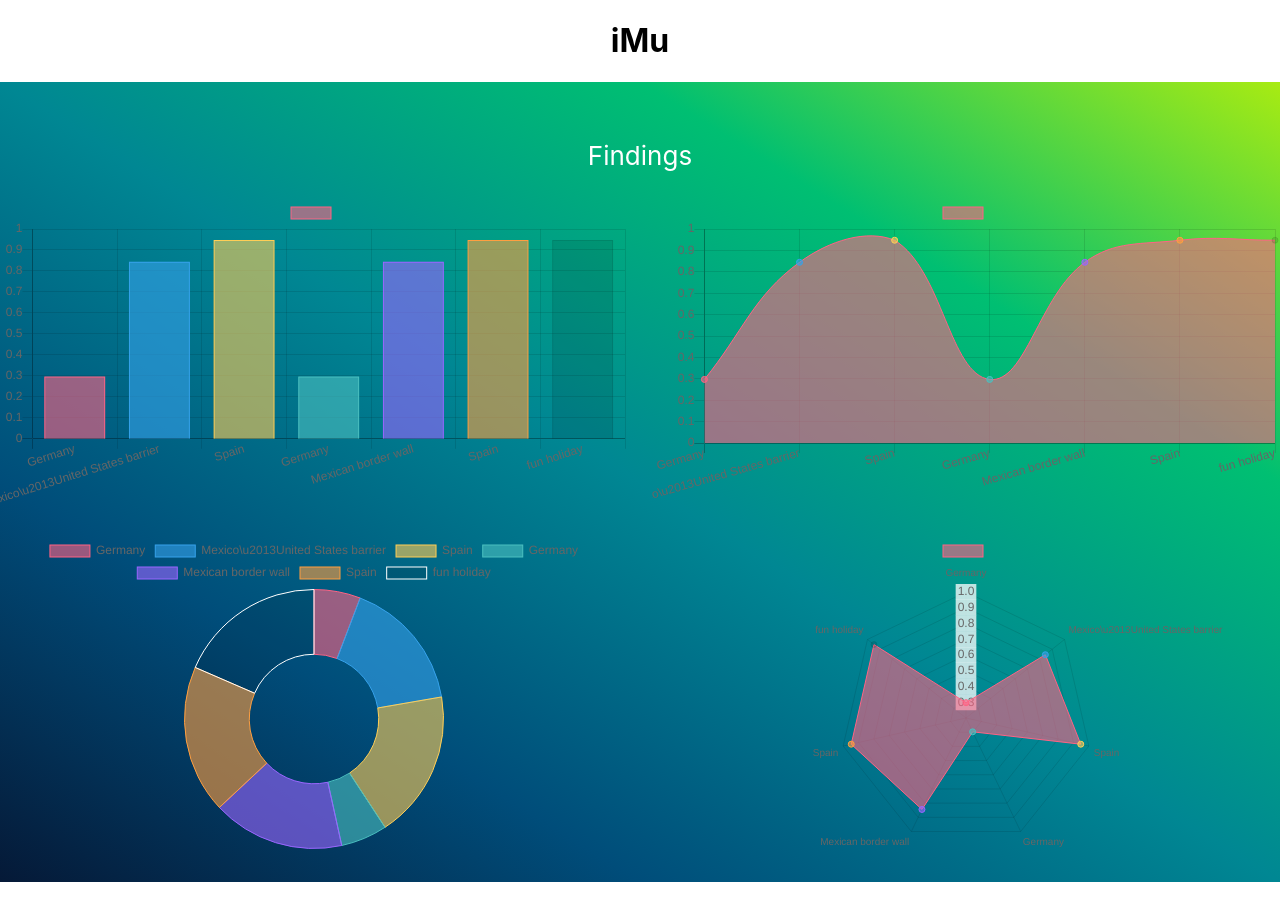
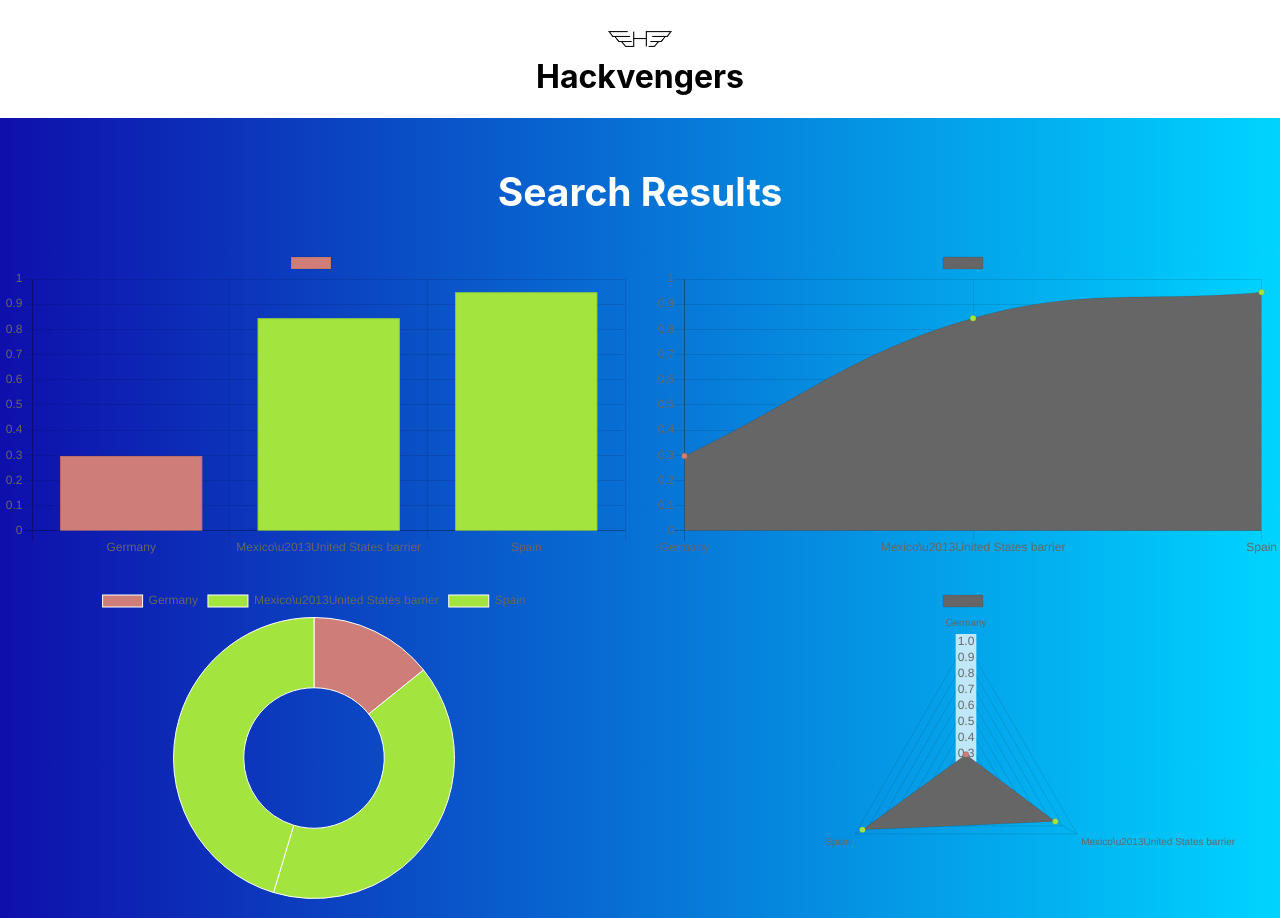
Before and after one commit to VinceMu/CseHack, a React (Create React App) app in the folder web/hack-app/: page /result in a window 1280 px wide. Before the commit the page ends 882 px from the top, so only its background shows below. Built offline with nearby package versions, Linux system fonts and the light colour scheme.

Commit message:
frontend advancements:

```diff
--- a/web/hack-app/src/components/App/App.css
+++ b/web/hack-app/src/components/App/App.css
@@ -9,7 +9,9 @@
 }
 
 .App-header {
-  background-image: linear-gradient(to right top, #051937, #004d7a, #008793, #00bf72, #a8eb12);  min-height: 100vh;
+  /* background-image: linear-gradient(to right top, #051937, #004d7a, #008793, #00bf72, #a8eb12);  min-height: 100vh; */
+  background: rgb(2,0,36);
+  background: linear-gradient(90deg, rgba(2,0,36,1) 0%, rgba(15,15,171,1) 0%, rgba(0,212,255,1) 100%); min-height: 100vh;
   display: flex;
   flex-direction: column;
   align-items: center;
@@ -39,5 +41,6 @@
   display: block;
   margin-left: auto;
   margin-right: auto;
-  width: 60%;
+  width: 5%;
+  padding: 10px;
 }
--- a/web/hack-app/src/components/App/App.js
+++ b/web/hack-app/src/components/App/App.js
@@ -3,10 +3,16 @@ import './App.css';
 import SearchBar from '../Search'
 import ResultsPage from "../Results/ResultsPage"
 import { BrowserRouter as Router ,Route,Switch} from 'react-router-dom'
+import logo from './logo.png'
+
 function App() {
   return (
     <div className="App">
-      <h1>iMu</h1>
+
+      <h1>
+      <img className="image" src={logo} />
+        Hackvengers
+      </h1>
       <header className="App-header">
         <Router>
         <Switch>
--- a/web/hack-app/src/components/Results/ResultsPage.js
+++ b/web/hack-app/src/components/Results/ResultsPage.js
@@ -10,10 +10,10 @@ import Grid from '@material-ui/core/Grid';
 
 var Chart = require("chart.js");
 const Print = (props) => (
-    <p>
+    <h2>
         {props.message}
         {/* access message property of props */}
-    </p>
+    </h2>
 )
 
 // var CanvasJSReact = require('../../../src/canvasjs.react');
@@ -34,9 +34,10 @@ const useStyles = makeStyles(theme => ({
 export default class ResultsPage extends Component {
 
     constructor(props) {
+        console.log(props);
         super(props);
         this.state = {
-            charData: {
+            entityData: {
                 labels:[],
                 //labels: ['Germany', 'Spain', 'Mexico'],
                 datasets: [
@@ -44,23 +45,21 @@ export default class ResultsPage extends Component {
                         // label: "Sentiment",
                         // data: ['0.2973507046699524','0.8444602489471436','0.9474703073501587']
                         label:[],
-                        backgroundColor:[
-                            //'rgba(255, 99, 132, 0.2)',
-                            'rgba(255, 99, 132, 0.6)',
-                            'rgba(54, 162, 235, 0.6)',
-                            'rgba(255, 206, 86, 0.6)',
-                            'rgba(75, 192, 192, 0.6)',
-                            'rgba(153, 102, 255, 0.6)',
-                            'rgba(255, 159, 64, 0.6)'
-                        ],
-                        borderColor: [
-                            'rgba(255, 99, 132, 1)',
-                            'rgba(54, 162, 235, 1)',
-                            'rgba(255, 206, 86, 1)',
-                            'rgba(75, 192, 192, 1)',
-                            'rgba(153, 102, 255, 1)',
-                            'rgba(255, 159, 64, 1)'
-                        ],
+                        backgroundColor:[],
+                        borderWidth: 1,
+                        data:[]
+                    }
+                ],
+            },
+            phraseData: {
+                labels:[],
+                //labels: ['Germany', 'Spain', 'Mexico'],
+                datasets: [
+                    {
+                        // label: "Sentiment",
+                        // data: ['0.2973507046699524','0.8444602489471436','0.9474703073501587']
+                        label:[],
+                        backgroundColor:[],
                         borderWidth: 1,
                         data:[]
                     }
@@ -110,33 +109,85 @@ export default class ResultsPage extends Component {
             }
         }
 
+        var colourGen = function () {
+            this.at = 0;
+            this.colors = [
+                "#63b598", "#ce7d78", "#ea9e70", "#a48a9e", "#c6e1e8", "#648177" ,"#0d5ac1" ,
+                "#f205e6" ,"#1c0365" ,"#14a9ad" ,"#4ca2f9" ,"#a4e43f" ,"#d298e2" ,"#6119d0",
+                "#d2737d" ,"#c0a43c" ,"#f2510e" ,"#651be6" ,"#79806e" ,"#61da5e" ,"#cd2f00" ,
+                "#9348af" ,"#01ac53" ,"#c5a4fb" ,"#996635","#b11573" ,"#4bb473" ,"#75d89e" ,
+                "#2f3f94" ,"#2f7b99" ,"#da967d" ,"#34891f" ,"#b0d87b" ,"#ca4751" ,"#7e50a8" ,
+                "#c4d647" ,"#e0eeb8" ,"#11dec1" ,"#289812" ,"#566ca0" ,"#ffdbe1" ,"#2f1179" ,
+                "#935b6d" ,"#916988" ,"#513d98" ,"#aead3a", "#9e6d71", "#4b5bdc", "#0cd36d",
+                "#250662", "#cb5bea", "#228916", "#ac3e1b", "#df514a", "#539397", "#880977",
+                "#f697c1", "#ba96ce", "#679c9d", "#c6c42c", "#5d2c52", "#48b41b", "#e1cf3b",
+                "#5be4f0", "#57c4d8", "#a4d17a", "#225b8", "#be608b", "#96b00c", "#088baf",
+                "#f158bf", "#e145ba", "#ee91e3", "#05d371", "#5426e0", "#4834d0", "#802234",
+                "#6749e8", "#0971f0", "#8fb413", "#b2b4f0", "#c3c89d", "#c9a941", "#41d158",
+                "#fb21a3", "#51aed9", "#5bb32d", "#807fb", "#21538e", "#89d534", "#d36647",
+                "#7fb411", "#0023b8", "#3b8c2a", "#986b53", "#f50422", "#983f7a", "#ea24a3",
+                "#79352c", "#521250", "#c79ed2", "#d6dd92", "#e33e52", "#b2be57", "#fa06ec",
+                "#1bb699", "#6b2e5f", "#64820f", "#1c271", "#21538e", "#89d534", "#d36647",
+                "#7fb411", "#0023b8", "#3b8c2a", "#986b53", "#f50422", "#983f7a", "#ea24a3",
+                "#79352c", "#521250", "#c79ed2", "#d6dd92", "#e33e52", "#b2be57", "#fa06ec",
+                "#1bb699", "#6b2e5f", "#64820f", "#1c271", "#9cb64a", "#996c48", "#9ab9b7",
+                "#06e052", "#e3a481", "#0eb621", "#fc458e", "#b2db15", "#aa226d", "#792ed8",
+                "#73872a", "#520d3a", "#cefcb8", "#a5b3d9", "#7d1d85", "#c4fd57", "#f1ae16",
+                "#8fe22a", "#ef6e3c", "#243eeb", "#1dc18", "#dd93fd", "#3f8473", "#e7dbce",
+                "#421f79", "#7a3d93", "#635f6d", "#93f2d7", "#9b5c2a", "#15b9ee", "#0f5997",
+                "#409188", "#911e20", "#1350ce", "#10e5b1", "#fff4d7", "#cb2582", "#ce00be",
+                "#32d5d6", "#17232", "#608572", "#c79bc2", "#00f87c", "#77772a", "#6995ba",
+                "#fc6b57", "#f07815", "#8fd883", "#060e27", "#96e591", "#21d52e", "#d00043",
+                "#b47162", "#1ec227", "#4f0f6f", "#1d1d58", "#947002", "#bde052", "#e08c56",
+                "#28fcfd", "#bb09b", "#36486a", "#d02e29", "#1ae6db", "#3e464c", "#a84a8f",
+                "#911e7e", "#3f16d9", "#0f525f", "#ac7c0a", "#b4c086", "#c9d730", "#30cc49",
+                "#3d6751", "#fb4c03", "#640fc1", "#62c03e", "#d3493a", "#88aa0b", "#406df9",
+                "#615af0", "#4be47", "#2a3434", "#4a543f", "#79bca0", "#a8b8d4", "#00efd4",
+                "#7ad236", "#7260d8", "#1deaa7", "#06f43a", "#823c59", "#e3d94c", "#dc1c06",
+                "#f53b2a", "#b46238", "#2dfff6", "#a82b89", "#1a8011", "#436a9f", "#1a806a",
+                "#4cf09d", "#c188a2", "#67eb4b", "#b308d3", "#fc7e41", "#af3101", "#ff065",
+                "#71b1f4", "#a2f8a5", "#e23dd0", "#d3486d", "#00f7f9", "#474893", "#3cec35",
+                "#1c65cb", "#5d1d0c", "#2d7d2a", "#ff3420", "#5cdd87", "#a259a4", "#e4ac44",
+                "#1bede6", "#8798a4", "#d7790f", "#b2c24f", "#de73c2", "#d70a9c", "#25b67",
+                "#88e9b8", "#c2b0e2", "#86e98f", "#ae90e2", "#1a806b", "#436a9e", "#0ec0ff",
+                "#f812b3", "#b17fc9", "#8d6c2f", "#d3277a", "#2ca1ae", "#9685eb", "#8a96c6",
+                "#dba2e6", "#76fc1b", "#608fa4", "#20f6ba", "#07d7f6", "#dce77a", "#77ecca"]
+
+            this.nextColour = function() {
+                this.at += Math.round(Math.random()*10);
+                return this.colors[this.at%this.colors.length];
+            }
+        }
+
         if (data.entity) {
+            var ent_col_generator = new colourGen();
             for (let ent in data.entity) {
                 if (ent) {
-                    this.state.charData.labels.push(ent);//setstate
-                    this.state.charData.datasets[0].data.push(data.entity[ent].avg_sentiment);
-                    //this.state.charData.datasets[0].backGroundColour.push(col_generator.nextColour());
+                    this.state.entityData.labels.push(ent);//setstate
+                    this.state.entityData.datasets[0].data.push(data.entity[ent].avg_sentiment);
+                    this.state.entityData.datasets[0].backgroundColor.push(ent_col_generator.nextColour());
                 }
             }
-            for (let ent in data.key_phrases) {
-                if (ent) {
-                    this.state.charData.labels.push(ent);
-                    this.state.charData.datasets[0].data.push(data.key_phrases[ent].avg_sentiment);
-                    //this.state.charData.datasets[0].backGroundColour.push(col_generator.nextColour());
+            var phrase_col_generator = new colourGen();
+            for (let phrase in data.key_phrases) {
+                if (phrase) {
+                    this.state.phraseData.labels.push(phrase);
+                    this.state.phraseData.datasets[0].data.push(data.key_phrases[phrase].avg_sentiment);
+                    //this.state.phraseData.datasets[0].backgroundColor.push(phrase_col_generator.nextColour());
                 }
             }
         }
+        console.log(this.state);
 
         return (
             <div>
 
-            <Print message="Findings"/>
+            <Print message="Search Results"/>
             <Grid container spacing={3}>
                 <Grid container justify="center" item xs={6}>
 
                     <Bar
-                        data={this.state.charData}
-                        //options = {this.state.dataSet}
+                        data={this.state.entityData}
                         width={800}
                         height={400}
                         options={{ maintainAspectRatio: true }}
@@ -147,8 +198,7 @@ export default class ResultsPage extends Component {
                 <Grid container justify="center" item xs={6}>
 
                     <Line
-                        data={this.state.charData}
-                        //options = {this.state.dataSet}
+                        data={this.state.entityData}
                         width={800}
                         height={400}
                         options={{ maintainAspectRatio: true }}
@@ -158,8 +208,7 @@ export default class ResultsPage extends Component {
                 </Grid>
                 <Grid container justify="center" item xs={6}>
                     <Doughnut
-                        data={this.state.charData}
-                        //options = {this.state.dataSet}
+                        data={this.state.entityData}
                         width={800}
                         height={400}
                         options={{ maintainAspectRatio: true }}
@@ -168,8 +217,7 @@ export default class ResultsPage extends Component {
                 </Grid>
                 <Grid container justify="center" item xs={6}>
                     <Radar
-                        data={this.state.charData}
-                        //options = {this.state.dataSet}
+                        data={this.state.entityData}
                         width={800}
                         height={400}
                         options={{ maintainAspectRatio: true }}
@@ -180,12 +228,6 @@ export default class ResultsPage extends Component {
             </Grid>
             </div>
 
-
-
-
         )
-
-
     }
-
 }
--- a/web/hack-app/src/components/Search/index.js
+++ b/web/hack-app/src/components/Search/index.js
@@ -14,10 +14,10 @@ const config = {
 };
 
 const Print = (props) => (
-    <p>
+    <h2>
         {props.message}
         {/* access message property of props */}
-    </p>
+    </h2>
 )
 
 const BootstrapButton = withStyles({
@@ -97,7 +97,7 @@ class SearchBar extends Component {
     console.log(this.state)
     return (
         <div className='searchbar-container'>
-            <Print message="Explore" />
+            <Print message="Give power to the people." />
             {/* <img
                 className="App-logo"
                 src="https://images.pexels.com/photos/20787/pexels-photo.jpg?auto=compress&cs=tinysrgb&h=350"
```
Also changed, not shown: web/hack-app/src/components/App/logo.png (added).
